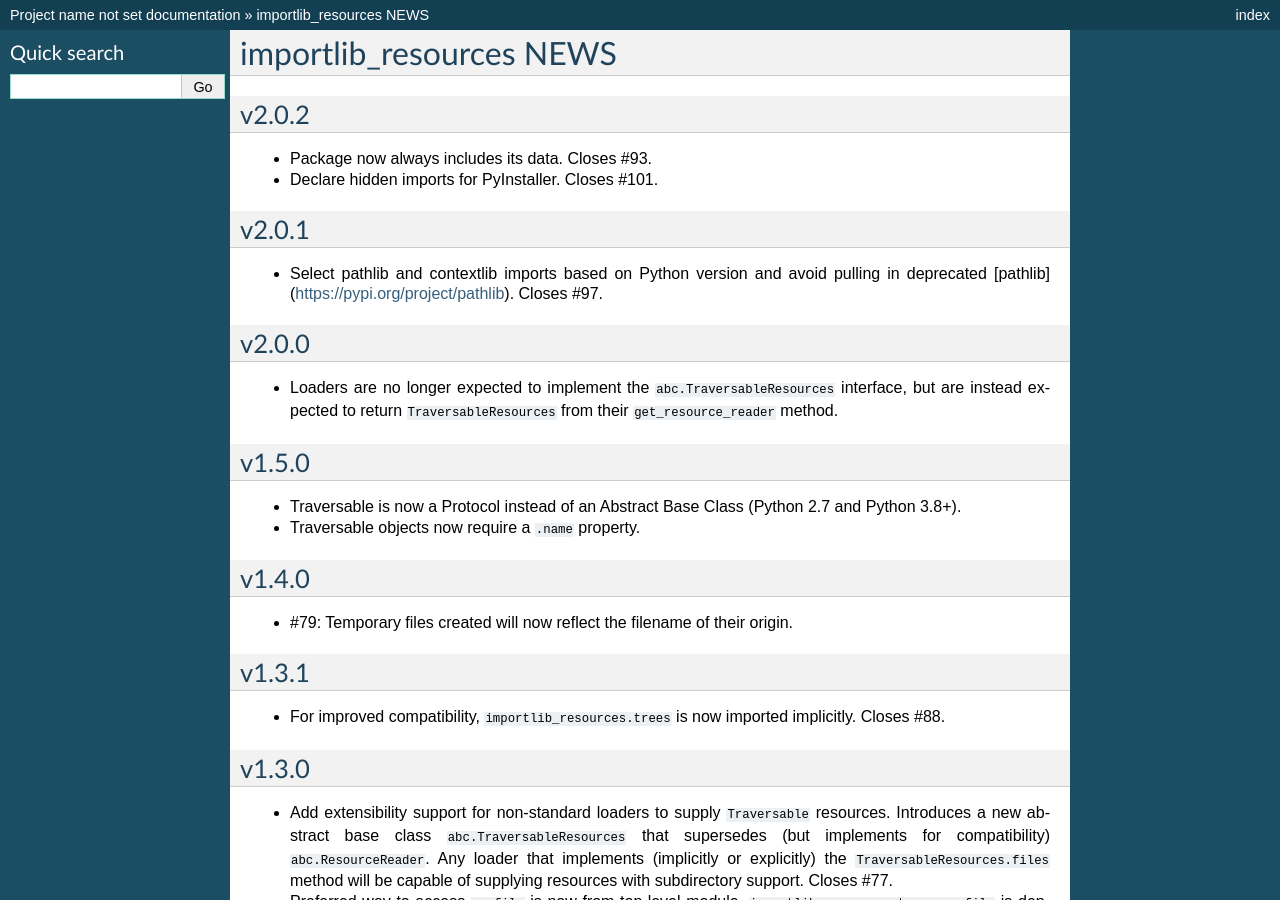
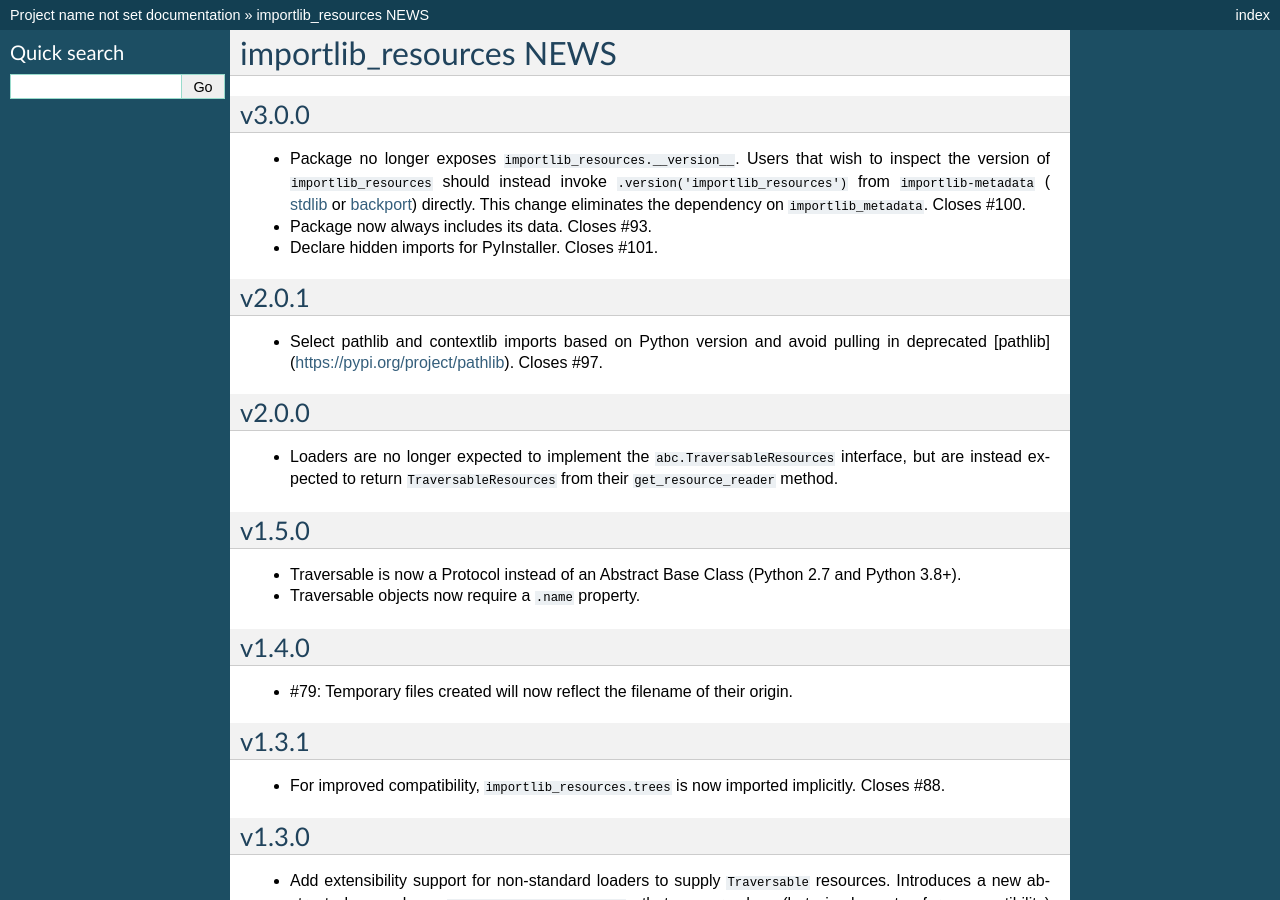
Before and after one commit to python/importlib_resources, a Sphinx documentation site: the page built from docs/changelog.rst, in a window 1280 px wide and 900 px high. Built offline with Sphinx 7.4.7, drawn with Linux system fonts in a browser that asks for light colours; pages that are not in the unit, such as notebooks, are missing from menus.

Commit message:
Remove __version__. Closes #100.

```diff
--- a/docs/changelog.rst
+++ b/docs/changelog.rst
@@ -2,9 +2,17 @@
  importlib_resources NEWS
 ==========================
 
-v2.0.2
+v3.0.0
 ======
 
+* Package no longer exposes ``importlib_resources.__version__``.
+  Users that wish to inspect the version of ``importlib_resources``
+  should instead invoke ``.version('importlib_resources')`` from
+  ``importlib-metadata`` (
+  `stdlib <https://docs.python.org/3/library/importlib.metadata.html>`_
+  or `backport <https://pypi.org/project/importlib-metadata>`_)
+  directly. This change eliminates the dependency on
+  ``importlib_metadata``. Closes #100.
 * Package now always includes its data. Closes #93.
 * Declare hidden imports for PyInstaller. Closes #101.
 
--- a/importlib_resources/__init__.py
+++ b/importlib_resources/__init__.py
@@ -2,7 +2,6 @@
 
 import sys
 
-from ._compat import metadata
 from ._common import (
     as_file, files,
     )
@@ -52,6 +51,3 @@
         read_text,
         )
     del __all__[:3]
-
-
-__version__ = metadata.version('importlib_resources')
--- a/setup.cfg
+++ b/setup.cfg
@@ -23,7 +23,6 @@
     typing; python_version < '3.5'
     zipp >= 0.4; python_version < '3.8'
     singledispatch; python_version < '3.4'
-    importlib_metadata; python_version < '3.8'
     contextlib2; python_version < '3'
 setup_requires = setuptools_scm[toml] >= 3.4.1
 
```
Also changed, not shown: 1 other file.
